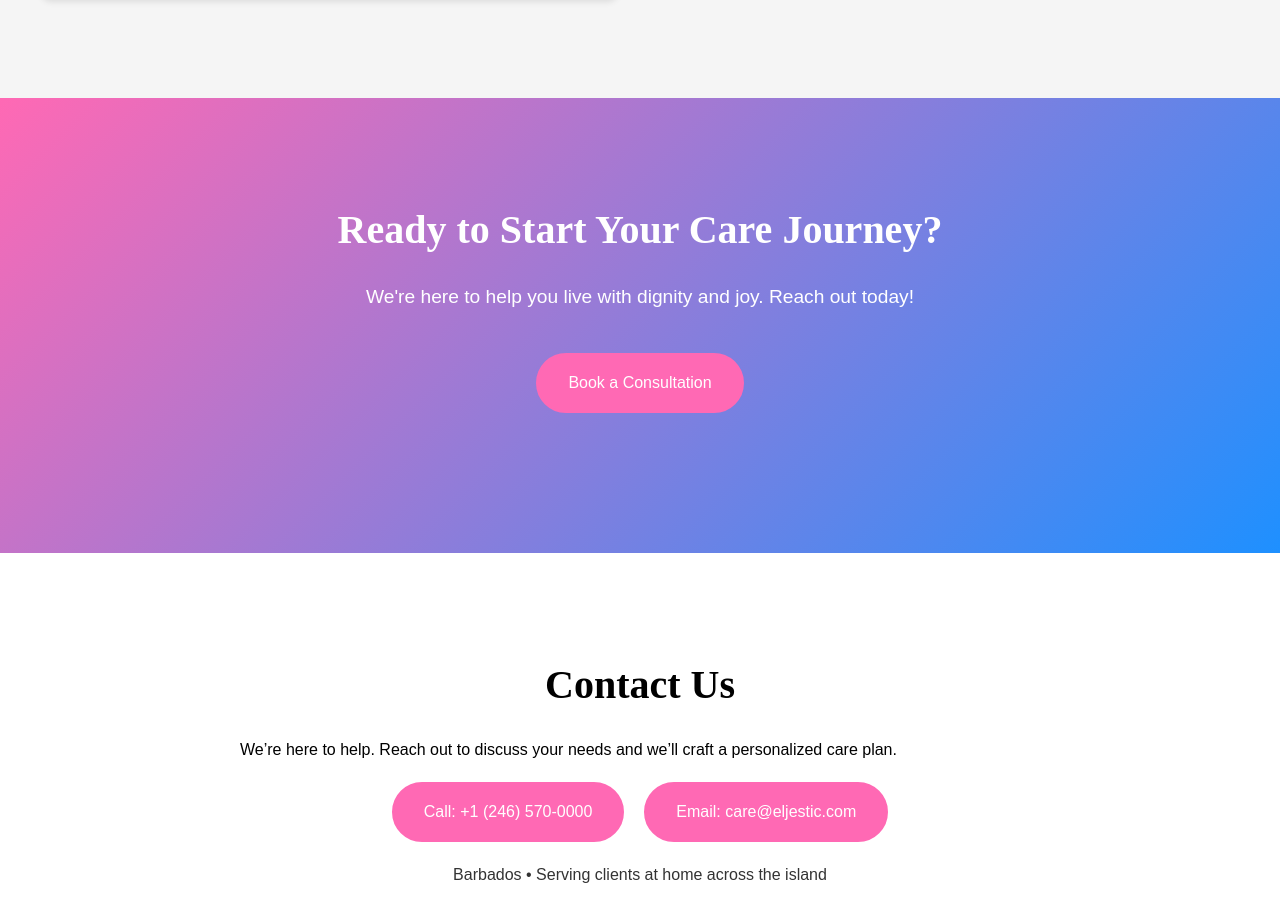
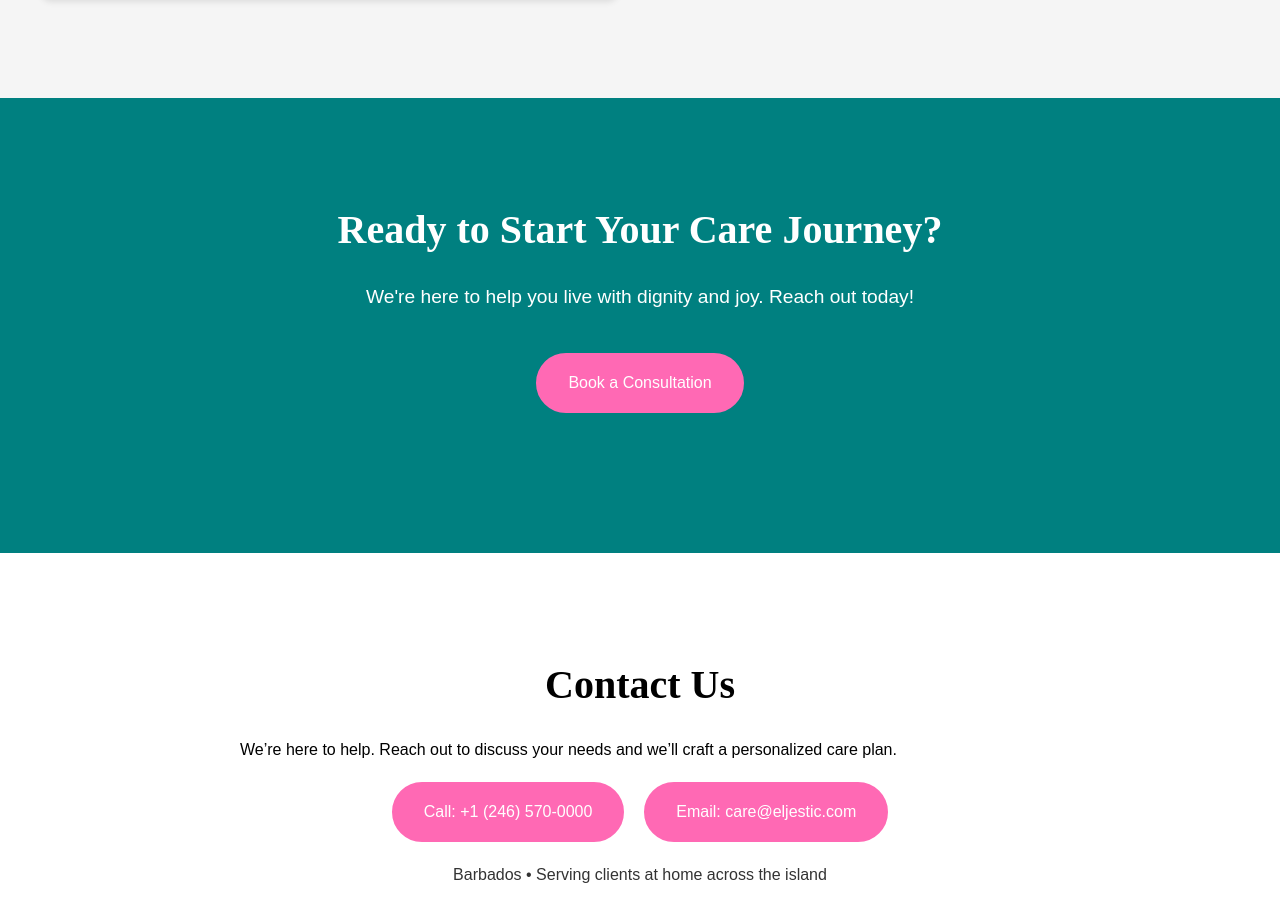
Before and after one commit to tgthe246mastermind/eljestic, a plain HTML site: page index.html in a window 1280 px wide. Shown: the part 4213-5111 px from the top of the page. Drawn offline with Linux system fonts and the light colour scheme.

Commit message:
Update index.html

```diff
--- a/index.html
+++ b/index.html
@@ -290,7 +290,7 @@
 
         /* CTA Section */
         .cta-section {
-          background: linear-gradient(135deg, var(--accent-pink), var(--accent-blue)); color: var(--bg); text-align: center; padding: 80px 0;
+          background: teal; color: var(--bg); text-align: center; padding: 80px 0;
           width: 100%;
           max-width: none;
           margin: 0;
```
